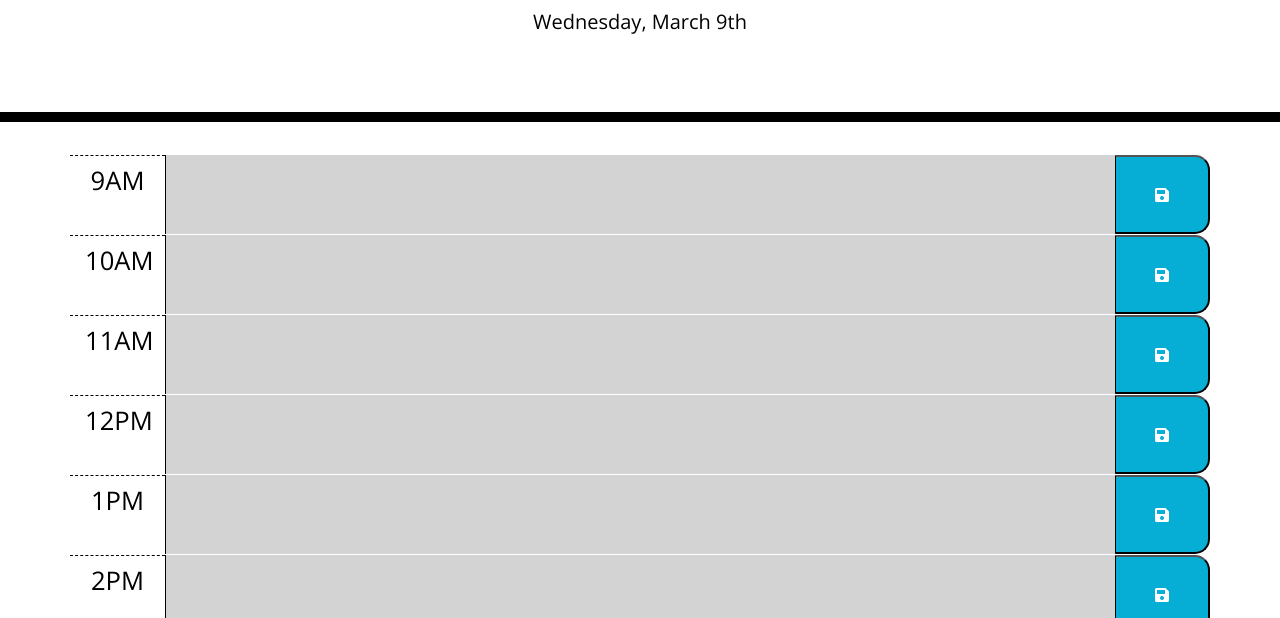
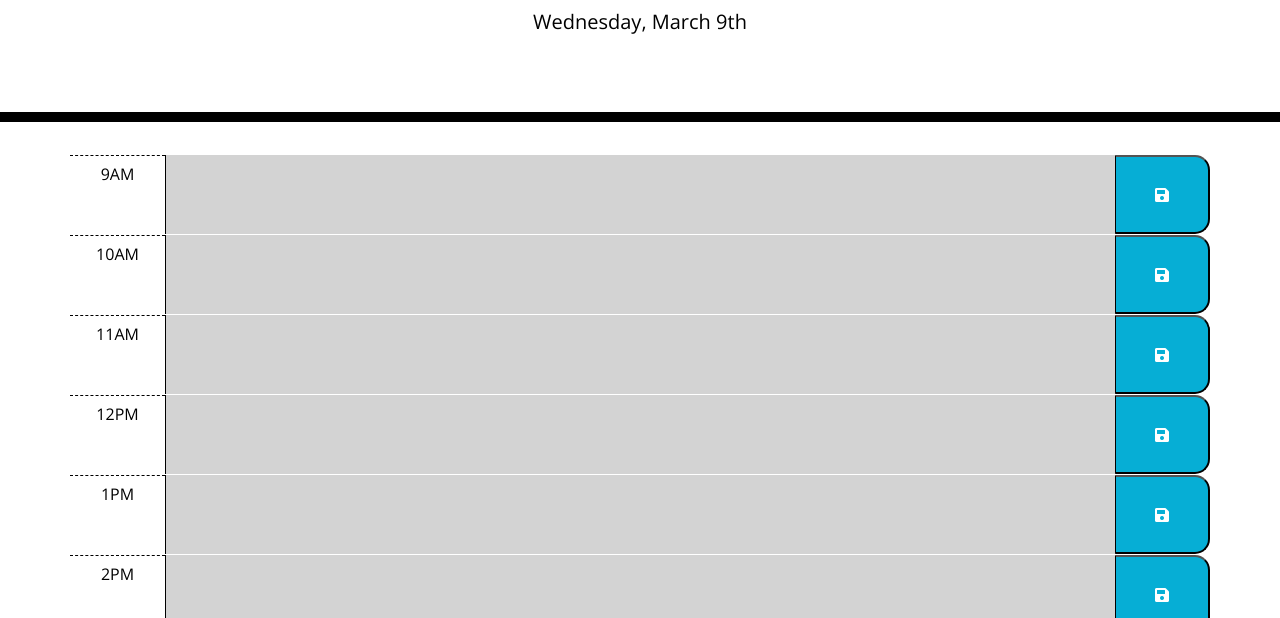
Before and after one commit to PatrickLQuirk/work-day-scheduler, a plain HTML site: page index.html in a window 1280 px wide. Shown: the part 182-800 px from the top of the page. Drawn offline with nearby package versions, Linux system fonts and the light colour scheme.

Commit message:
touched up hour text styling

```diff
--- a/assets/css/style.css
+++ b/assets/css/style.css
@@ -40,7 +40,6 @@ textarea{
   background-color: #ffffff;
   color: #000000;
   border-top: 1px dashed #000000;
-  font-size: 1.6rem;
   padding-top: 10px;
 }
 
--- a/assets/js/script.js
+++ b/assets/js/script.js
@@ -20,7 +20,7 @@ var createTimeBlocks = function() {
             .addClass("time-block row")
             .attr("data-time", blockHour);
 
-        var hourH2 = $("<h2>")
+        var hourP = $("<p>")
             .addClass("hour col-1")
             .text(blockHour);
 
@@ -32,7 +32,7 @@ var createTimeBlocks = function() {
             .addClass("fas fa-save");
         saveButton.append(saveButtonIcon);
 
-        timeBlock.append(hourH2, eventDescription, saveButton);
+        timeBlock.append(hourP, eventDescription, saveButton);
 
         auditTimeBlock(timeBlock);
         displayDate();
```
